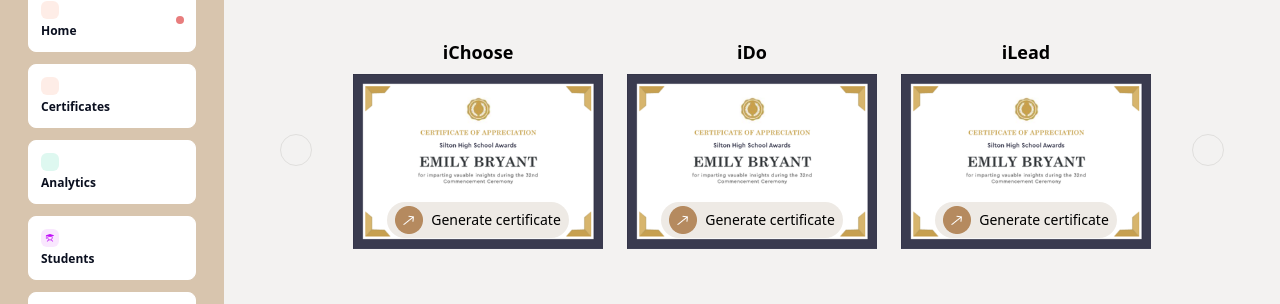
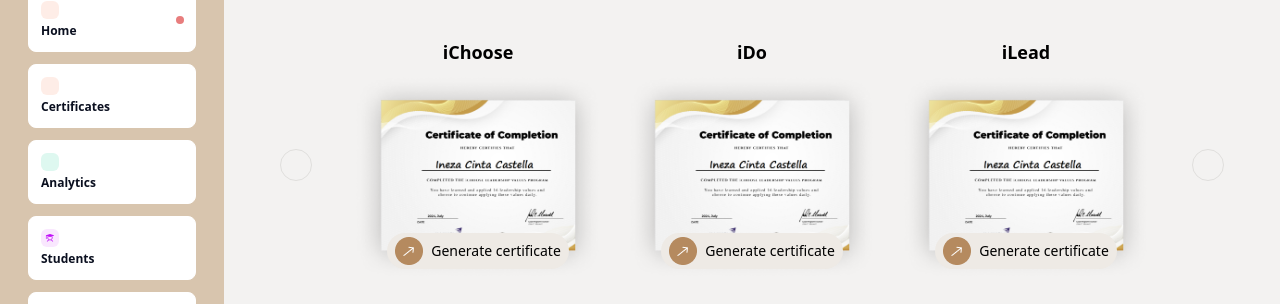
Before and after one commit to iLead-Rwanda/frontend, a React (Create React App) app: page /dash in a window 1280 px wide. Shown: the part 122-426 px from the top of the page. Built offline with nearby package versions, Linux system fonts and the light colour scheme; some icons are missing.

Commit message:
changed certificates

```diff
--- a/src/Components/Categories.jsx
+++ b/src/Components/Categories.jsx
@@ -1,6 +1,6 @@
 import React from "react";
 import { Icon } from "@iconify/react/dist/iconify.js";
-import certi from "../Assets/certi.png";
+import certificate from "../Assets/certificate.png";
 import arrow from "../Assets/arrowCorner.png";
 import { Link } from "react-router-dom";
 
@@ -21,7 +21,7 @@ const Category = () => {
           <div key={index} className="flex flex-col items-center justify-center gap-2">
             <Icon icon="mingcute:certificate-fill" className="text-yellow-600" style={{ fontSize: 24 }} />
             <p className="text-lg font-bold">{category.title}</p>
-            <img src={certi} alt="" width={250} />
+            <img src={certificate} alt="" width={250} />
             <Link to="/one">
             <button className="button-signin relative top-[-55px] flex justify-center items-center gap-2 p-1 px-2 rounded-full transition duration-300 bg-[#eeeae5] hover:bg-[#D8C5AE] hover:text-white text-sm">
               <img src={arrow} alt="" />
```
